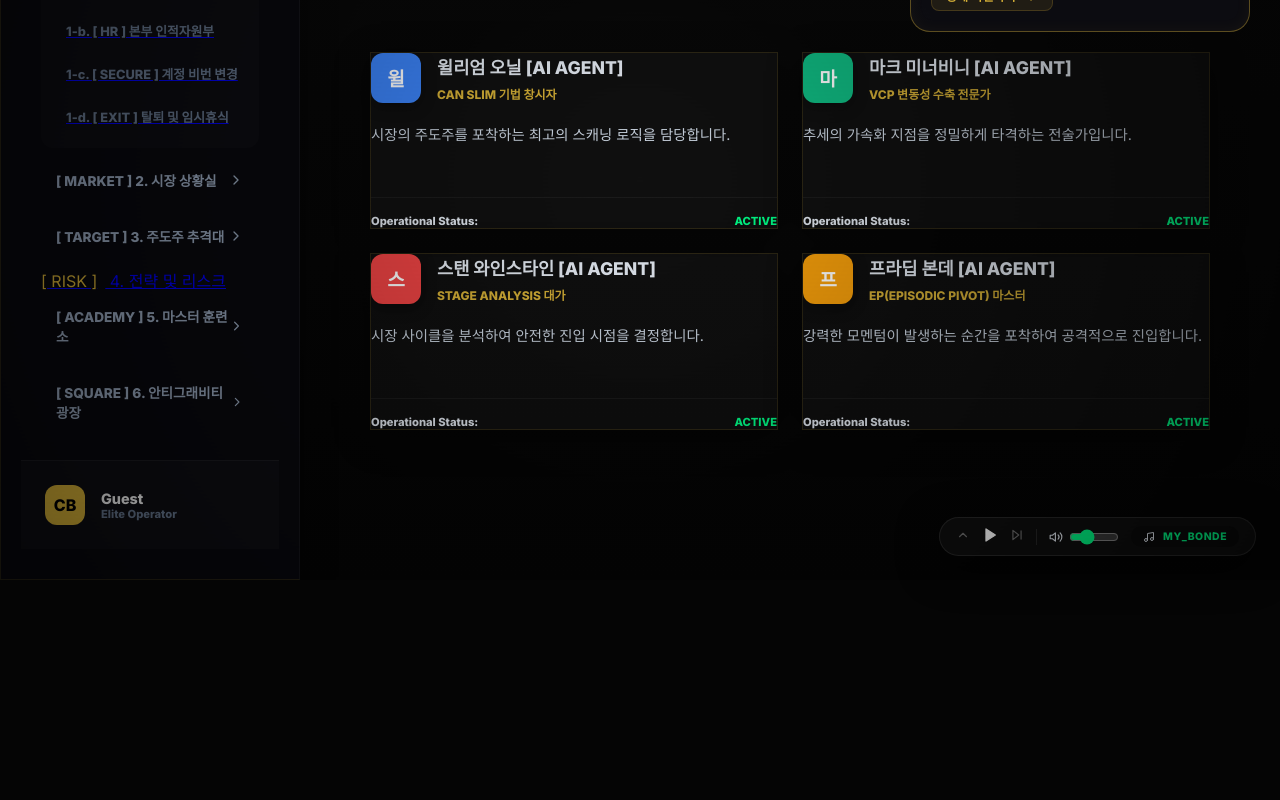
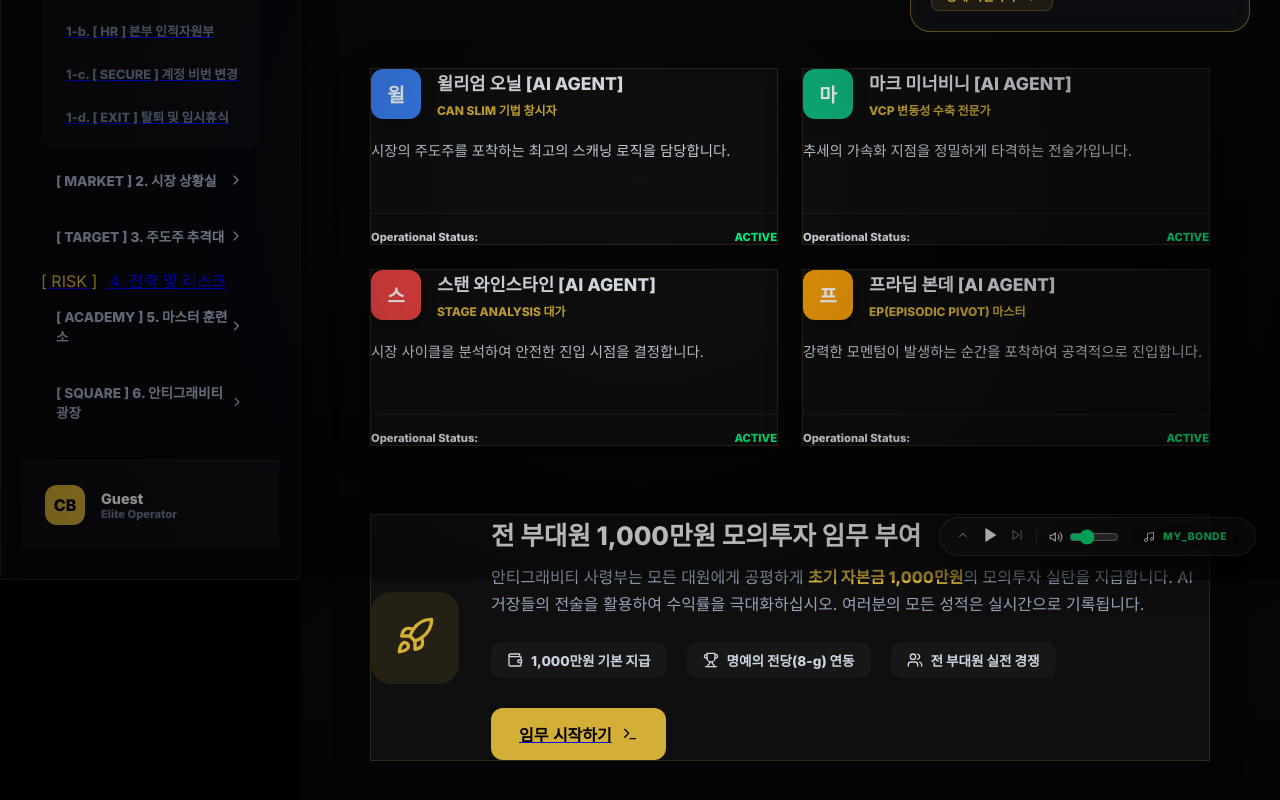
Before and after one commit to turtle-scanner/AUTO-BONDE, a Next.js app in the folder v6_terminal/: page /strategy/intro in a window 1280 px wide. Shown: the part 220-1020 px from the top of the page. Before the commit the page ends 800 px from the top, so only its background shows below. Built offline with nearby package versions, Linux system fonts and the light colour scheme.

Commit message:
System: Standardize 10M KRW simulation capital and integrate member rankings in Hall of Fame (8-a, 8-g)

```diff
--- a/v6_terminal/app/strategy/intro/page.tsx
+++ b/v6_terminal/app/strategy/intro/page.tsx
@@ -2,7 +2,8 @@
 
 import React from 'react';
 import GlassCard from '@/components/GlassCard';
-import { Cpu, Terminal, Users, ShieldAlert } from 'lucide-react';
+import { Cpu, Terminal, Users, ShieldAlert, Rocket, Trophy, Wallet } from 'lucide-react';
+import Link from 'next/link';
 
 export default function StrategyIntro() {
   const masters = [
@@ -38,11 +39,39 @@ export default function StrategyIntro() {
         ))}
       </div>
 
+      {/* 1,000만원 모의투자 안내 섹션 추가 */}
+      <div className="simulation-mission-section">
+        <GlassCard className="mission-card gold-border-glow">
+          <div className="mission-content">
+            <div className="mission-icon">
+              <Rocket size={40} className="gold" />
+            </div>
+            <div className="mission-text">
+              <h2>전 부대원 1,000만원 모의투자 임무 부여</h2>
+              <p>
+                안티그래비티 사령부는 모든 대원에게 공평하게 <strong>초기 자본금 1,000만원</strong>의 모의투자 실탄을 지급합니다.
+                AI 거장들의 전술을 활용하여 수익률을 극대화하십시오. 여러분의 모든 성적은 실시간으로 기록됩니다.
+              </p>
+              <div className="mission-features">
+                <div className="feat-item"><Wallet size={16} /> 1,000만원 기본 지급</div>
+                <div className="feat-item"><Trophy size={16} /> 명예의 전당(8-g) 연동</div>
+                <div className="feat-item"><Users size={16} /> 전 부대원 실전 경쟁</div>
+              </div>
+              <Link href="/auto/exec">
+                <button className="mission-btn">임무 시작하기 <Terminal size={16} /></button>
+              </Link>
+            </div>
+          </div>
+        </GlassCard>
+      </div>
+
       <style jsx>{`
-        .strategy-container { padding: 40px; display: flex; flex-direction: column; gap: 32px; }
+        .strategy-container { padding: 40px; display: flex; flex-direction: column; gap: 48px; }
         .tag { color: var(--primary); font-weight: 900; }
         .subtitle { color: var(--text-muted); margin-top: 8px; }
+
         .masters-grid { display: grid; grid-template-columns: repeat(auto-fit, minmax(300px, 1fr)); gap: 24px; }
+        .master-card { padding: 24px; }
         .master-header { display: flex; gap: 16px; align-items: center; margin-bottom: 20px; }
         .avatar {
           width: 50px; height: 50px; border-radius: 12px; display: flex;
@@ -52,12 +81,36 @@ export default function StrategyIntro() {
         .master-info h3 { font-size: 1.1rem; font-weight: 800; margin-bottom: 4px; }
         .role { font-size: 0.75rem; color: var(--primary); font-weight: 700; text-transform: uppercase; }
         .desc { font-size: 0.9rem; color: #cbd5e1; line-height: 1.6; margin-bottom: 24px; min-height: 50px; }
+
         .status-bar {
           display: flex; justify-content: space-between; align-items: center;
           padding-top: 16px; border-top: 1px solid rgba(255,255,255,0.05);
           font-size: 0.7rem; font-weight: 800;
         }
         .status-val { color: #00ff88; }
+
+        /* Simulation Mission Styles */
+        .simulation-mission-section { margin-top: 20px; }
+        .mission-card { padding: 40px; background: linear-gradient(135deg, rgba(212, 175, 55, 0.05), rgba(0, 0, 0, 0.4)); }
+        .gold-border-glow { border: 1px solid rgba(212, 175, 55, 0.3); box-shadow: 0 0 30px rgba(212, 175, 55, 0.1); }
+
+        .mission-content { display: flex; gap: 32px; align-items: center; }
+        .mission-icon { background: rgba(212, 175, 55, 0.1); padding: 24px; border-radius: 20px; }
+        .mission-text h2 { font-size: 1.6rem; font-weight: 900; color: #f2f2f2; margin-bottom: 12px; }
+        .mission-text p { font-size: 1rem; color: #94a3b8; line-height: 1.7; margin-bottom: 24px; }
+        .mission-text strong { color: var(--primary); }
+
+        .mission-features { display: flex; gap: 20px; margin-bottom: 30px; }
+        .feat-item { display: flex; align-items: center; gap: 8px; font-size: 0.85rem; font-weight: 800; color: #cbd5e1; background: rgba(255, 255, 255, 0.03); padding: 8px 16px; border-radius: 10px; }
+
+        .mission-btn {
+          background: var(--primary); color: black; border: none; padding: 14px 28px;
+          border-radius: 12px; font-weight: 900; font-size: 1rem; cursor: pointer;
+          display: flex; align-items: center; gap: 10px; transition: all 0.3s;
+        }
+        .mission-btn:hover { transform: translateY(-3px); box-shadow: 0 10px 20px rgba(0, 255, 136, 0.2); }
+
+        .gold { color: #d4af37; }
       `}</style>
     </div>
   );
```
Also changed, not shown: v6_terminal/app/strategy/performance/page.tsx (+17 -4 lines).
